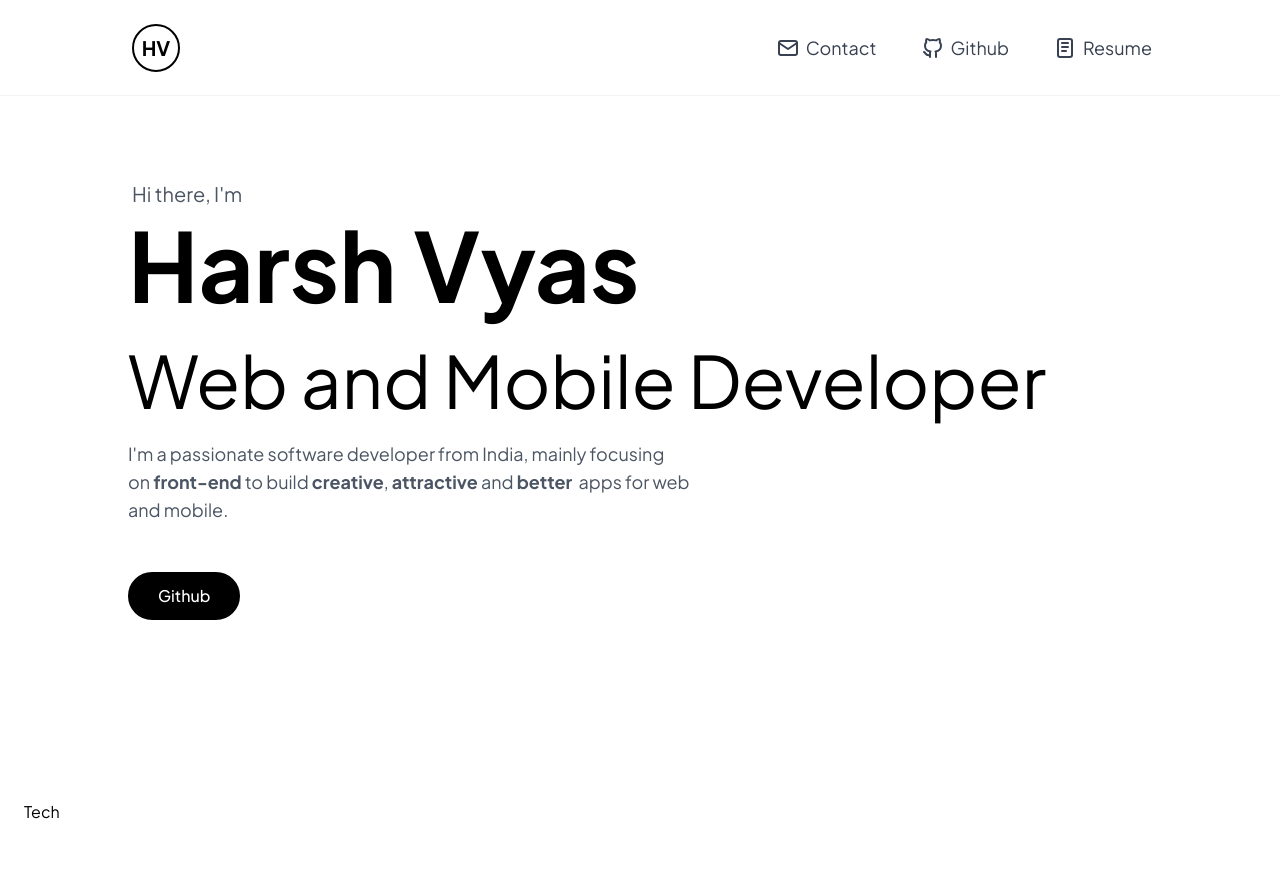
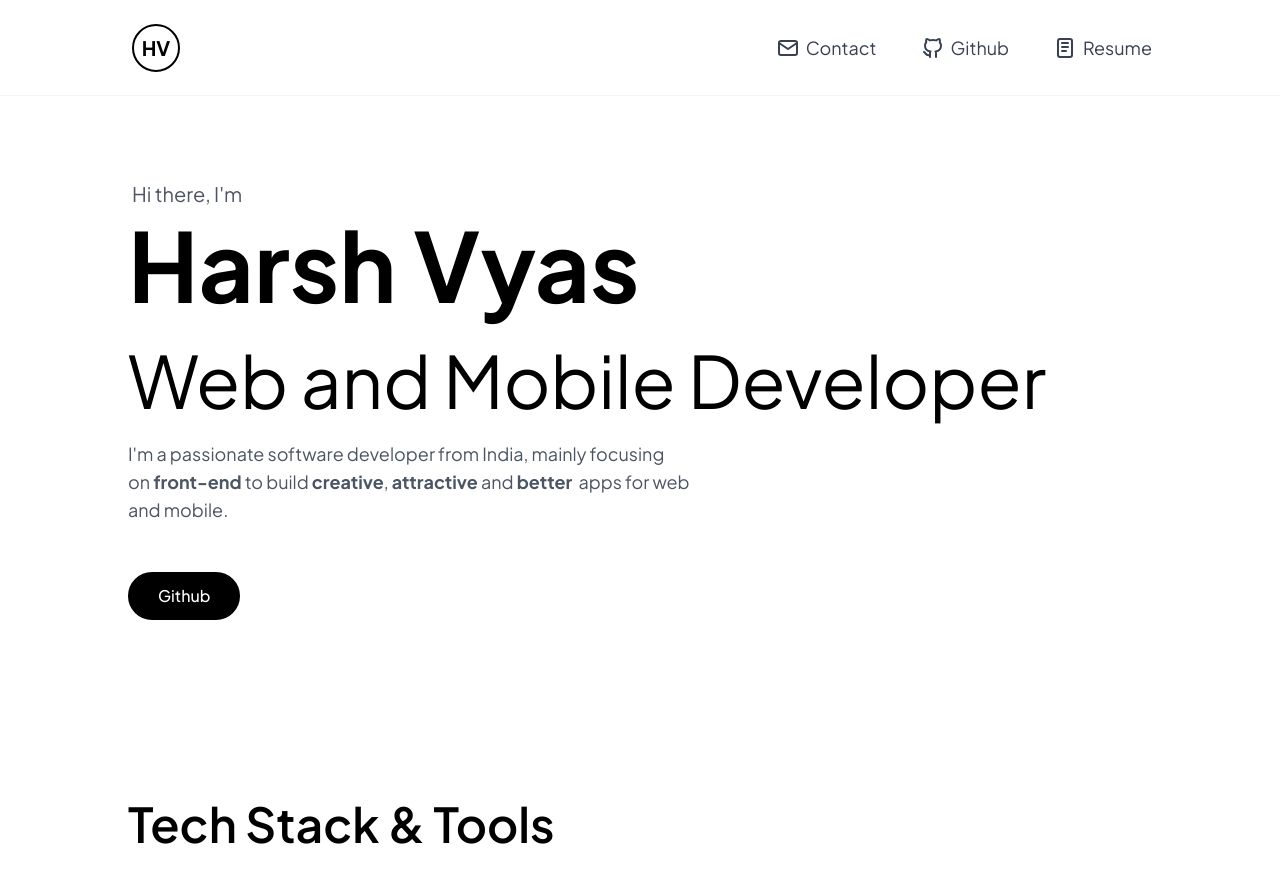
Before and after one commit to hrvsdev/hrvs, a Next.js app: page / in a window 1280 px wide. Shown: the top 882 px of the page. Built offline with nearby package versions, Linux system fonts and the light colour scheme.

Commit message:
adding tech page

```diff
--- a/components/Home/Hero/Hero.tsx
+++ b/components/Home/Hero/Hero.tsx
@@ -1,7 +1,7 @@
 export default function HeroComp(): JSX.Element {
   return (
     <div className="flex justify-center items-center min-h-screen py-24 sm:py-32">
-      <div className="flex flex-col max-w-5xl w-full">
+      <div className="max-w-5xl w-full">
         <p className="text-gray-600 dark:text-gray-400 text-lg sm:text-xl pl-1 mb-2">Hi there, I&apos;m</p>
         <h1 className="dark:text-white text-5xl sm:text-6xl md:text-8xl font-bold mb-4 sm:mb-6 md:mb-8">
           Harsh Vyas
--- a/components/Home/Tech/Tech.tsx
+++ b/components/Home/Tech/Tech.tsx
@@ -1,5 +1,14 @@
 export default function Tech() {
   return (
-    <section className="min-h-screen">Tech</section>
-  )
+    <section className="flex justify-center mb-8">
+      <div className="max-w-5xl w-full">
+        <h1 className="dark:text-white font-semibold text-5xl">Tech Stack & Tools</h1>
+        <div >
+          <div></div>
+          <div></div>
+          <div></div>
+        </div>
+      </div>
+    </section>
+  );
 }
--- a/styles/globals.css
+++ b/styles/globals.css
@@ -15,7 +15,7 @@ body::-webkit-scrollbar {
 
 body::-webkit-scrollbar,
 body::-webkit-scrollbar-track {
-  background-color: transparent;
+  background: white;
 }
 
 body::-webkit-scrollbar-thumb {
```
